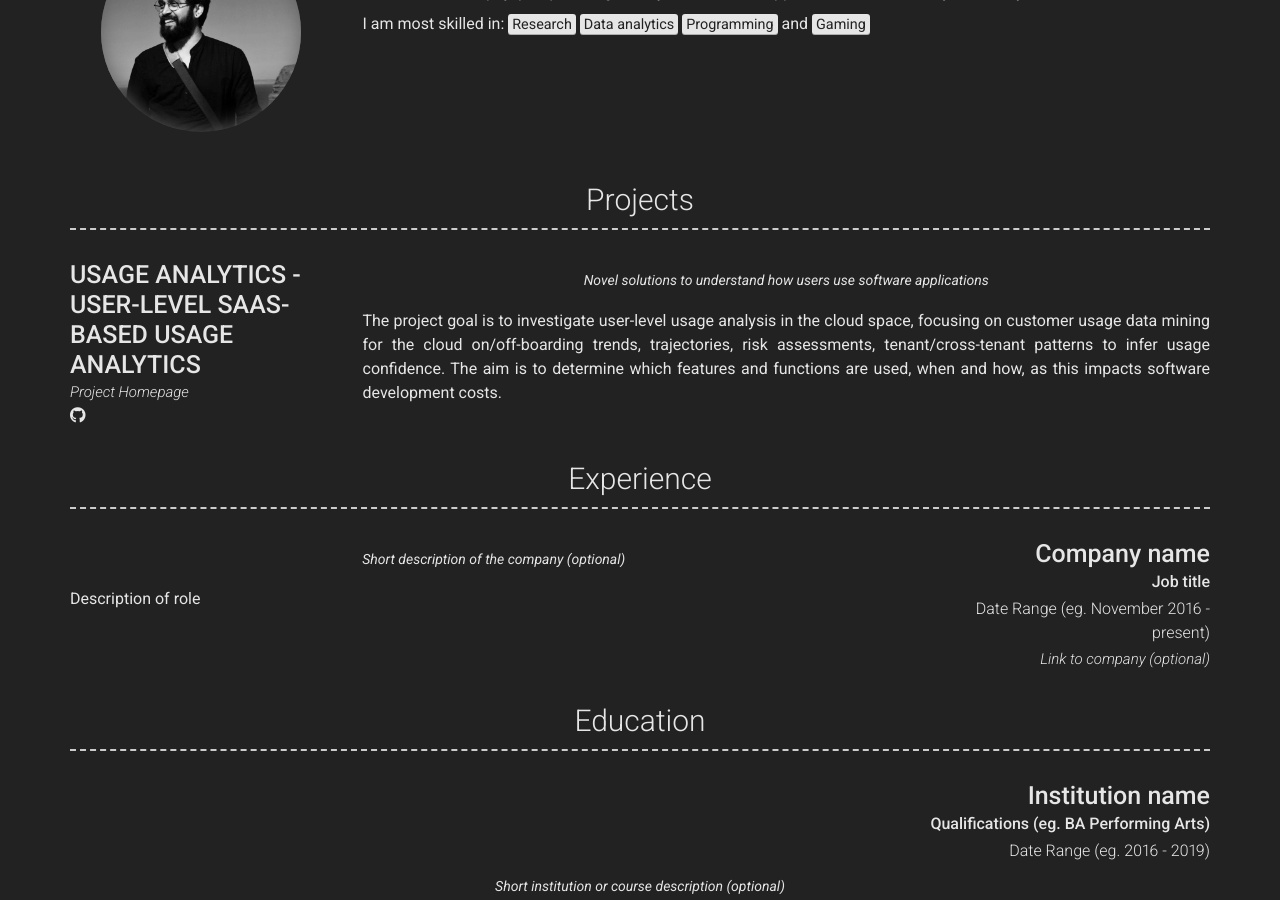
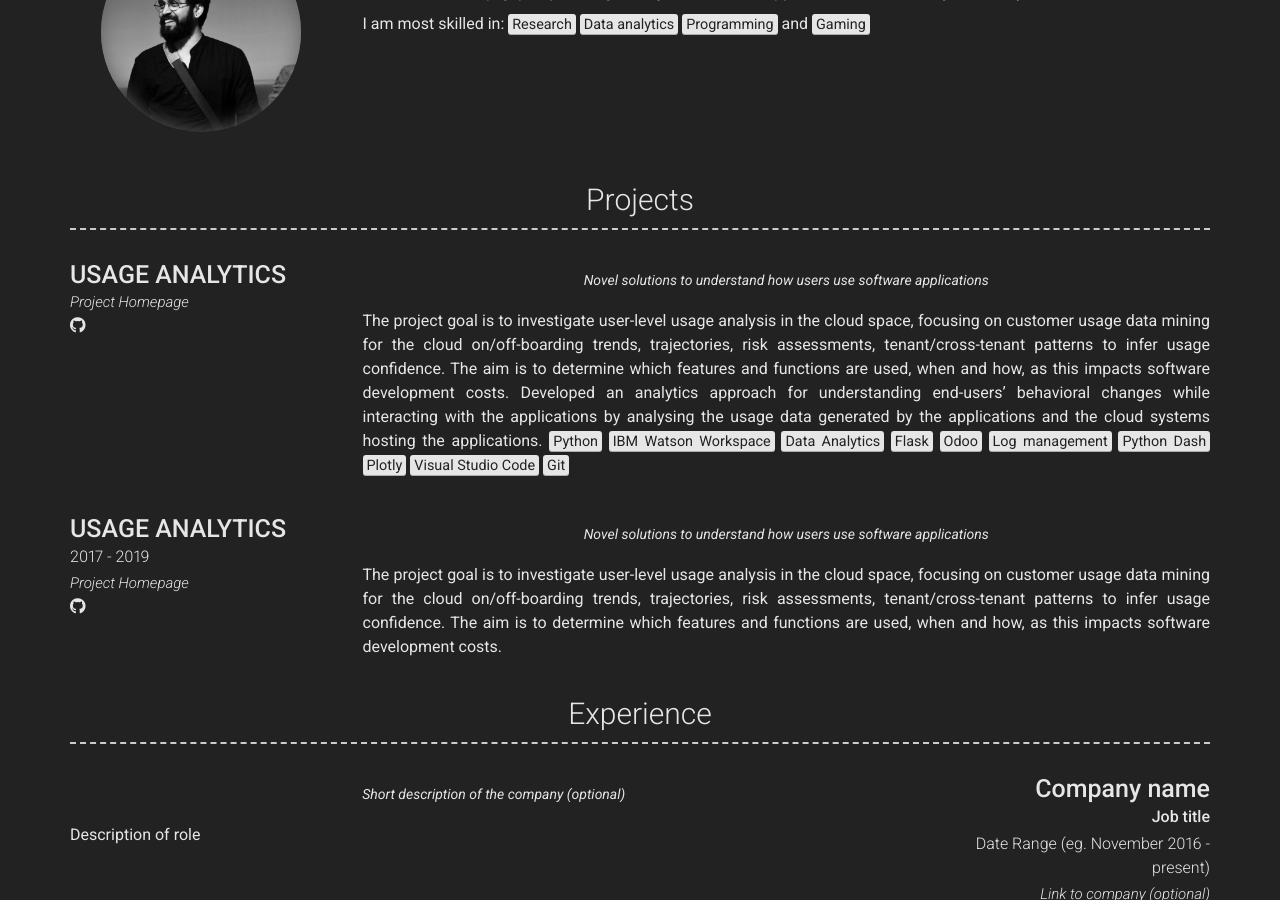
Before and after one commit to manoj-kesavulu/manoj-kesavulu.github.io, a Jekyll site: the page built from index.md, in a window 1280 px wide and 900 px high, scrolled down 457 px. Built offline with Jekyll 4.4.1, drawn with Linux system fonts in a browser that asks for light colours; nearby versions of some CDN libraries.

Commit message:
Update _config.yml
1st project

```diff
--- a/_config.yml
+++ b/_config.yml
@@ -68,13 +68,28 @@ content:
     layout: list # Type of content section (list/text)
     content:
       - layout: left
-        title: USAGE ANALYTICS - USER-LEVEL SAAS-BASED USAGE ANALYTICS
+        title: USAGE ANALYTICS
         link: https://dcu.lero.ie/usage-analytics/
         link_text: Project Homepage
         additional_links:
           - title:  Github page for project
             icon: fab fa-github
-            url: chintu0019/Usage-Analytics
+            url: https://github.com/chintu0019/Usage-Analytics
+        quote: >
+          Novel solutions to understand how users use software applications
+        description: | # this will include new lines to allow paragraphs
+          The project goal is to investigate user-level usage analysis in the cloud space, focusing on customer usage data mining for the cloud on/off-boarding trends, trajectories, risk assessments, tenant/cross-tenant patterns to infer usage confidence. The aim is to determine which features and functions are used, when and how, as this impacts software development costs.
+          Developed an analytics approach for understanding end-users’ behavioral changes while interacting with the applications by analysing the usage data generated by the applications and the cloud systems hosting the applications.
+          <mark>Python</mark> <mark>IBM Watson Workspace</mark> <mark>Data Analytics</mark> <mark>Flask</mark> <mark>Odoo</mark> <mark>Log management</mark> <mark>Python Dash</mark> <mark>Plotly</mark> <mark>Visual Studio Code</mark> <mark>Git</mark>
+      - layout: left
+        title: USAGE ANALYTICS
+        caption: 2017 - 2019
+        link: https://dcu.lero.ie/usage-analytics/
+        link_text: Project Homepage
+        additional_links:
+          - title:  Github page for project
+            icon: fab fa-github
+            url: https://github.com/chintu0019/Usage-Analytics
         quote: >
           Novel solutions to understand how users use software applications
         description: | # this will include new lines to allow paragraphs
```
